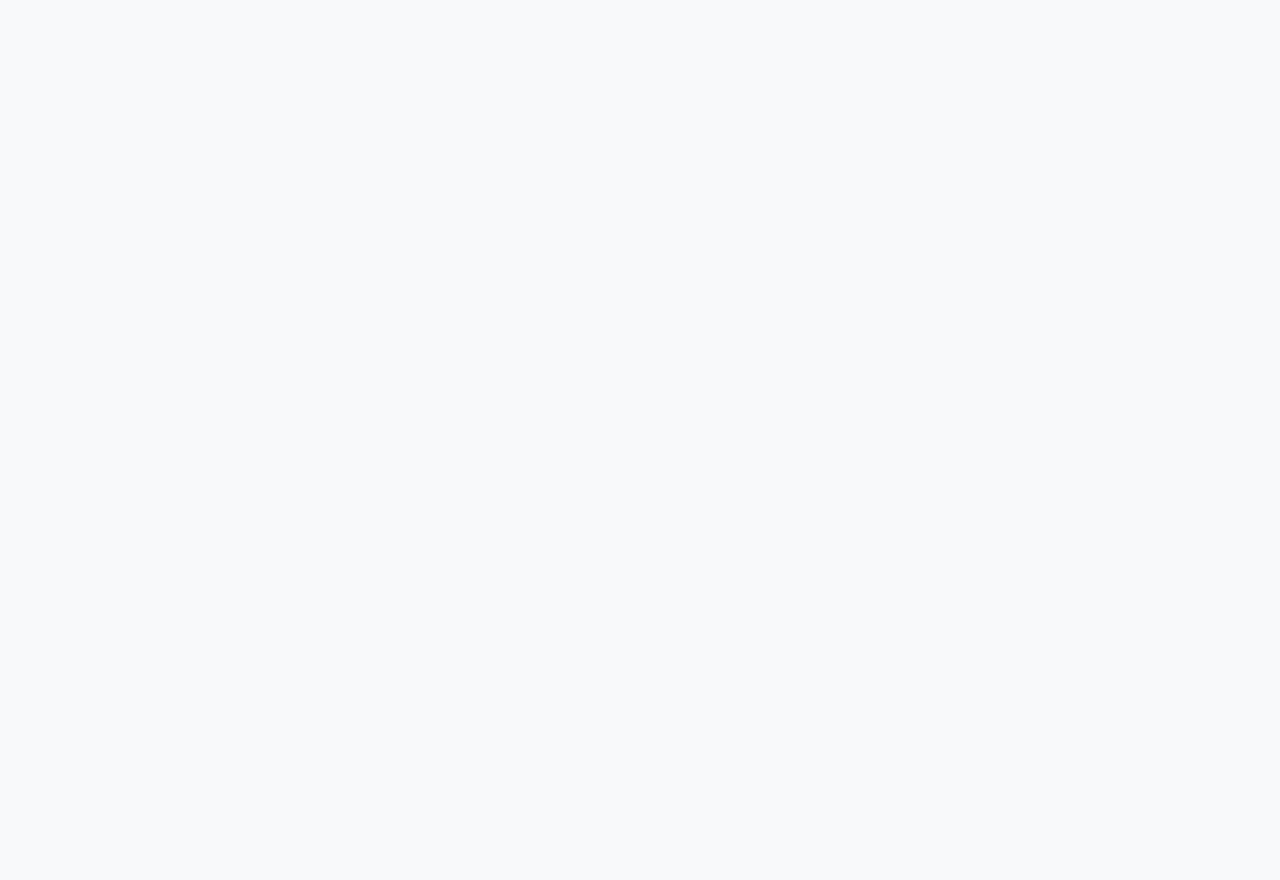
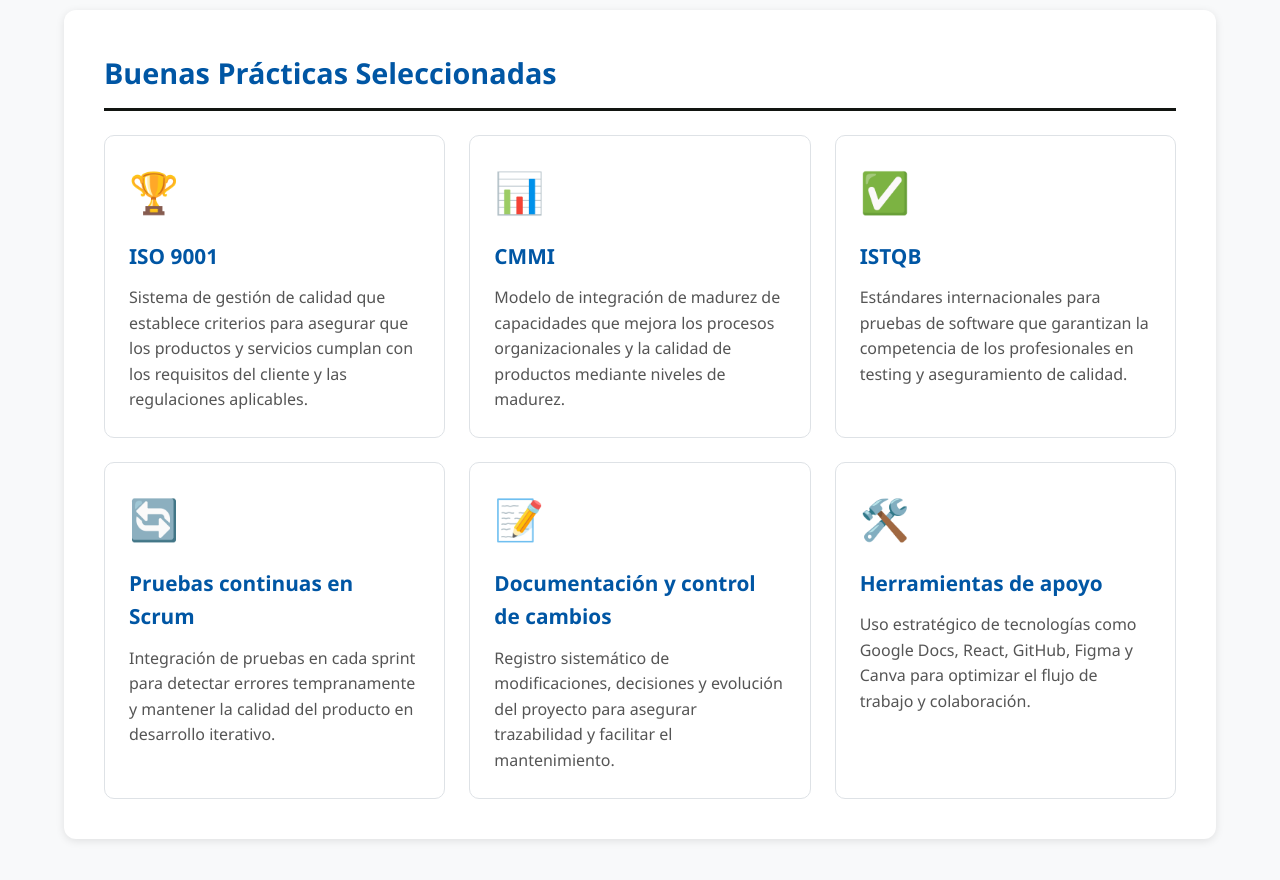
Before and after one commit to Rafael0896/Informe-de-Lecciones-Aprendidas, a React (Vite) app: page / in a window 1280 px wide. Shown: the part 1780-2660 px from the top of the page. Before the commit the page ends 1822 px from the top, so only its background shows below. Built offline with nearby package versions, Linux system fonts and the light colour scheme.

Commit message:
Update App.jsx, Card.jsx, GoodPractices.jsx, and index.css

```diff
--- a/src/App.jsx
+++ b/src/App.jsx
@@ -3,6 +3,7 @@ import React from "react";
 import Header from './components/Header';
 import Introduction from './components/Introduction';
 import BitacoraSection from "./components/BitacoraSection.jsx";
+import GoodPractices from "./components/GoodPractices.jsx";
 
 export default function App() {
   return (
@@ -12,6 +13,7 @@ export default function App() {
         <main role="main">
             <Introduction />
             <BitacoraSection />
+            <GoodPractices />
         </main>
       </div>
     </div>
--- /dev/null
+++ b/src/components/Card.jsx
@@ -0,0 +1,14 @@
+import React from 'react';
+
+// Card.jsx - Componente de tarjeta reutilizable
+function Card({ title, description, icon, children, className = '' }) {
+    return (
+        <article className={`card ${className}`}>
+            {icon && <div className="card-icon" aria-hidden="true">{icon}</div>}
+            {title && <h3 className="card-title">{title}</h3>}
+            {description && <p className="card-description">{description}</p>}
+            {children}
+        </article>
+    );
+}
+export default Card;
--- /dev/null
+++ b/src/components/GoodPractices.jsx
@@ -0,0 +1,54 @@
+import React from 'react';
+import Section from './Section';
+import Card from './Card';
+
+function GoodPractices() {
+    const practices = [
+        {
+            title: 'ISO 9001',
+            icon: '🏆',
+            description: 'Sistema de gestión de calidad que establece criterios para asegurar que los productos y servicios cumplan con los requisitos del cliente y las regulaciones aplicables.'
+        },
+        {
+            title: 'CMMI',
+            icon: '📊',
+            description: 'Modelo de integración de madurez de capacidades que mejora los procesos organizacionales y la calidad de productos mediante niveles de madurez.'
+        },
+        {
+            title: 'ISTQB',
+            icon: '✅',
+            description: 'Estándares internacionales para pruebas de software que garantizan la competencia de los profesionales en testing y aseguramiento de calidad.'
+        },
+        {
+            title: 'Pruebas continuas en Scrum',
+            icon: '🔄',
+            description: 'Integración de pruebas en cada sprint para detectar errores tempranamente y mantener la calidad del producto en desarrollo iterativo.'
+        },
+        {
+            title: 'Documentación y control de cambios',
+            icon: '📝',
+            description: 'Registro sistemático de modificaciones, decisiones y evolución del proyecto para asegurar trazabilidad y facilitar el mantenimiento.'
+        },
+        {
+            title: 'Herramientas de apoyo',
+            icon: '🛠️',
+            description: 'Uso estratégico de tecnologías como Google Docs, React, GitHub, Figma y Canva para optimizar el flujo de trabajo y colaboración.'
+        }
+    ];
+
+    return (
+        <Section id="buenas-practicas" title="Buenas Prácticas Seleccionadas">
+            <div className="cards-grid">
+                {practices.map((practice, index) => (
+                    <Card
+                        key={index}
+                        title={practice.title}
+                        icon={practice.icon}
+                        description={practice.description}
+                    />
+                ))}
+            </div>
+        </Section>
+    );
+}
+export default GoodPractices;
--- a/src/index.css
+++ b/src/index.css
@@ -186,3 +186,131 @@ main {
 .bitacora-table tbody tr:last-child td {
     border-bottom: none;
 }
+
+/* ===== CARDS ===== */
+.card {
+    background: var(--bg-white);
+    border: 1px solid var(--border-color);
+    border-radius: 10px;
+    padding: 1.5rem;
+    transition: all 0.3s ease;
+}
+
+.card:hover {
+    transform: translateY(-4px);
+    box-shadow: var(--shadow-hover);
+    border-color: var(--primary-color);
+}
+
+.card-icon {
+    font-size: 2.5rem;
+    margin-bottom: 1rem;
+}
+
+.card-title {
+    font-size: 1.3rem;
+    color: var(--secondary-color);
+    margin-bottom: 0.75rem;
+    font-weight: 600;
+}
+
+.card-description {
+    color: var(--text-light);
+    line-height: 1.6;
+}
+
+.cards-grid {
+    display: grid;
+    grid-template-columns: repeat(auto-fit, minmax(300px, 1fr));
+    gap: 1.5rem;
+}
+
+/* ===== RESPONSIVE ===== */
+@media (max-width: 768px) {
+    .header-content {
+        flex-direction: column;
+        text-align: center;
+    }
+
+    .main-title {
+        font-size: 1.5rem;
+    }
+
+    .subtitle {
+        font-size: 1rem;
+    }
+
+    .section {
+        padding: 1.5rem;
+    }
+
+    .section-title {
+        font-size: 1.5rem;
+    }
+
+    .cards-grid,
+    .lessons-grid {
+        grid-template-columns: 1fr;
+    }
+
+    .footer-content {
+        flex-direction: column;
+        text-align: center;
+    }
+
+    .footer-rights {
+        text-align: center;
+    }
+
+    .bitacora-table {
+        font-size: 0.85rem;
+    }
+
+    .bitacora-table th,
+    .bitacora-table td {
+        padding: 0.75rem 0.5rem;
+    }
+
+    .bitacora-table thead {
+        display: none;
+    }
+
+    .bitacora-table tr {
+        display: block;
+        margin-bottom: 1rem;
+        border: 1px solid var(--border-color);
+        border-radius: 8px;
+    }
+
+    .bitacora-table td {
+        display: block;
+        text-align: right;
+        padding: 0.75rem;
+        border-bottom: 1px solid var(--border-color);
+    }
+
+    .bitacora-table td::before {
+        content: attr(data-label);
+        float: left;
+        font-weight: bold;
+        color: var(--secondary-color);
+    }
+
+    .bitacora-table td:last-child {
+        border-bottom: none;
+    }
+}
+
+@media (max-width: 480px) {
+    .logo-text {
+        font-size: 1.5rem;
+    }
+
+    .main-title {
+        font-size: 1.3rem;
+    }
+
+    .section {
+        padding: 1rem;
+    }
+}
```
